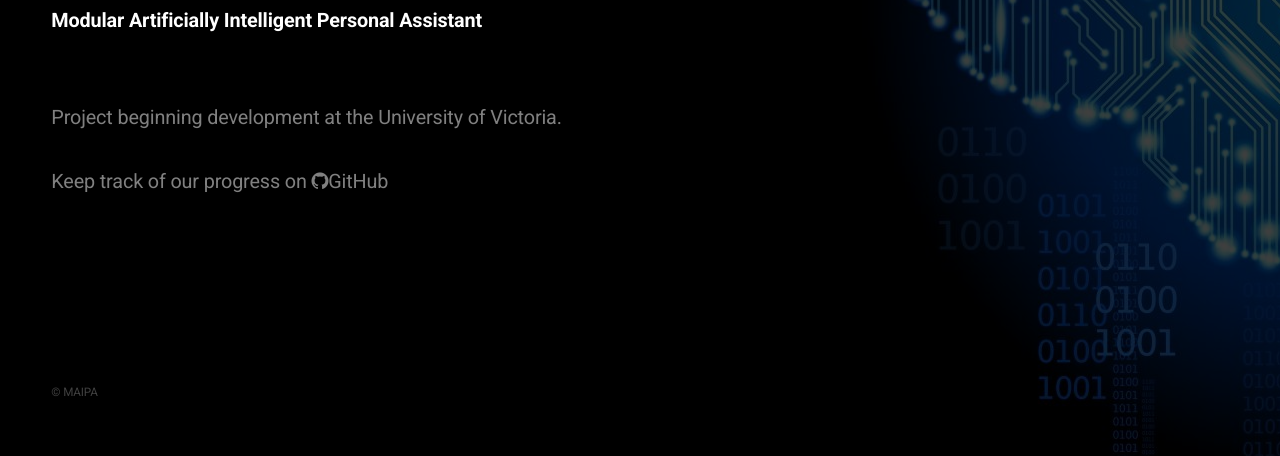
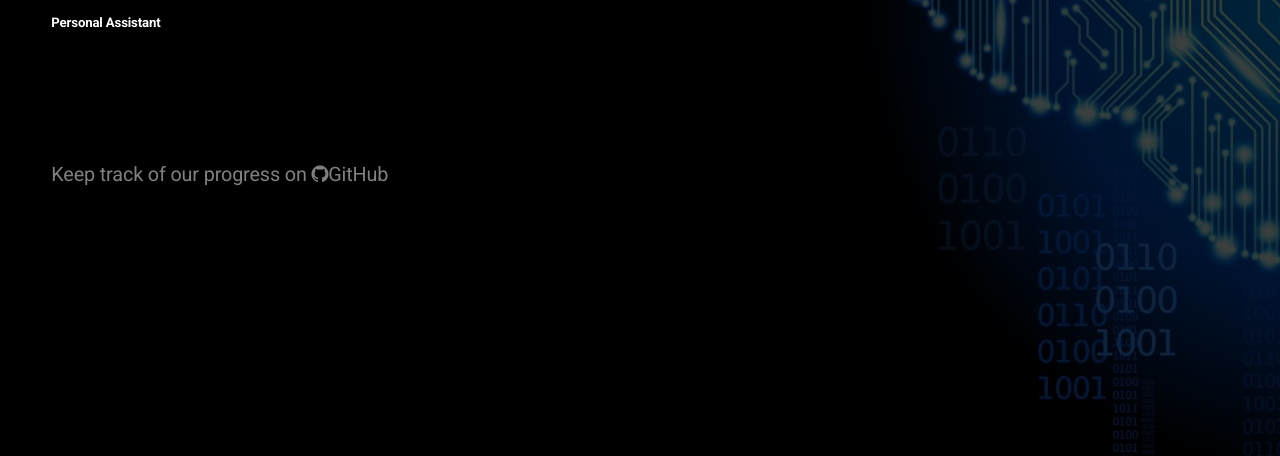
Before and after one commit to MAIPA/maipa.github.io, a plain HTML site: page index.html in a window 1280 px wide. Shown: the part 344-800 px from the top of the page. Drawn offline with Linux system fonts and the light colour scheme.

Commit message:
:fire Let's relaunch this :snake:

```diff
--- a/index.html
+++ b/index.html
@@ -10,15 +10,15 @@
 	<body>
 			<header id="header">
 				<h1>MAIPA</h1>
-				<h3>Modular Artificially Intelligent Personal Assistant</h3>
+				<h5>Personal Assistant</h5>
 				<p>&nbsp;</p>
-				<p>Project beginning development at the University of Victoria.</p>
-				<p>Keep track of our progress on <a href="http://github.com/MAIPA/" class="icon fa-github">GitHub<span class="label">GitHub</span></a></p>
+				<p>&nbsp;</p>
+				<p style="font-size=9px;">Keep track of our progress on <a href="http://github.com/MAIPA/" class="icon fa-github">GitHub<span class="label">GitHub</span></a></p>
 			</header>
 			<footer id="footer">
-				<ul class="copyright">
+				<!-- <ul class="copyright">
 					<li>&copy; MAIPA</li>
-				</ul>
+				</ul> -->
 			</footer>
 			<script src="assets/js/main.js"></script>
 	</body>
```
Also changed, not shown: 1 other file.
